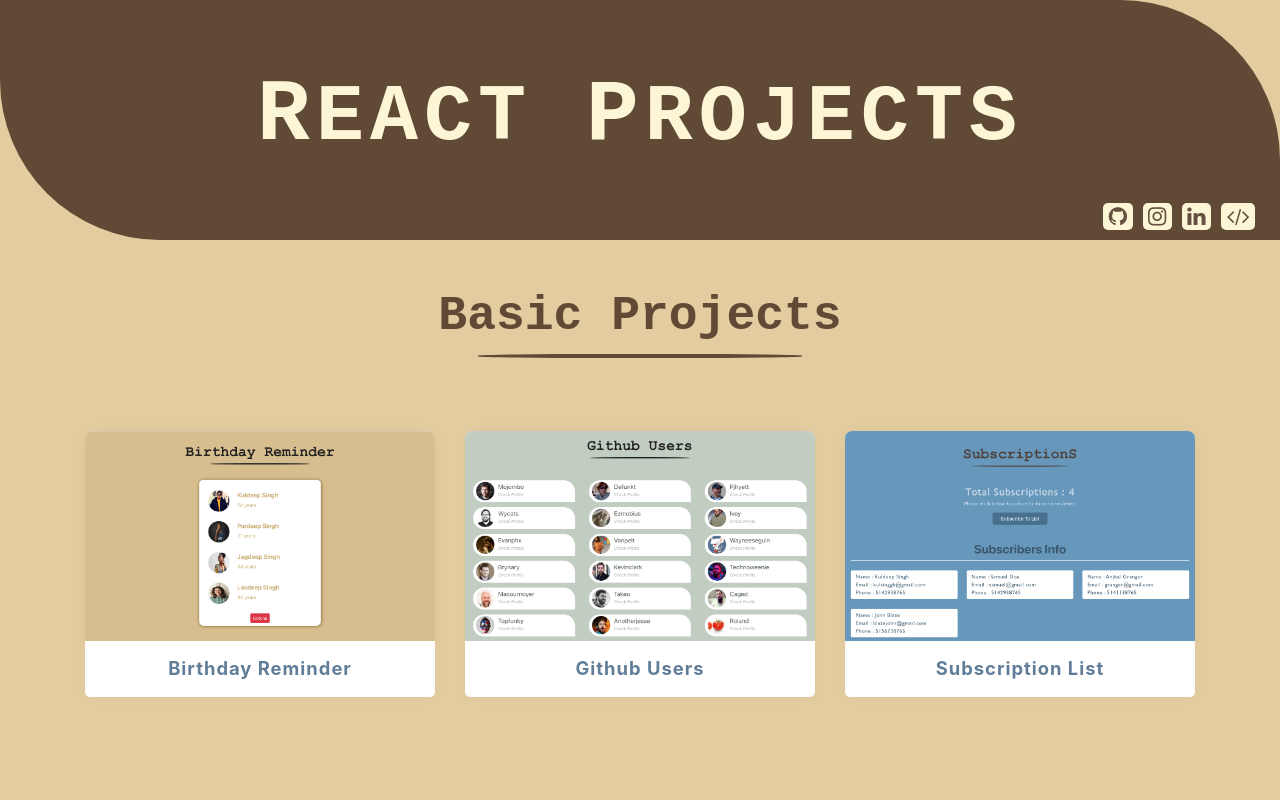
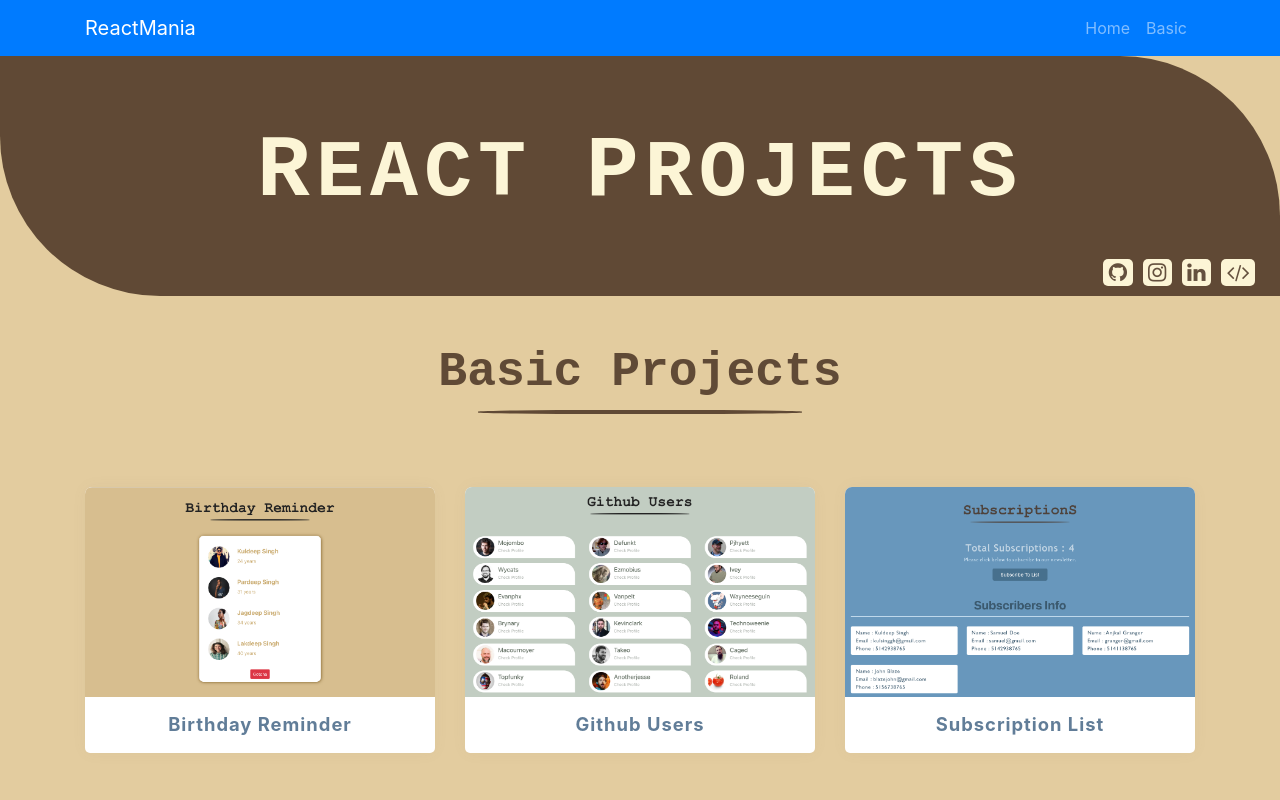
Before and after one commit to Gilpix/React-Projects, a React (Create React App) app: page / in a window 1280 px wide. Shown: the top 800 px of the page. Built offline with nearby package versions, Linux system fonts and the light colour scheme.

Commit message:
Navbar component imported in main app

```diff
--- a/src/App.js
+++ b/src/App.js
@@ -9,6 +9,7 @@ import { BrowserRouter as Router, Route, Switch } from "react-router-dom";
 import Home from "./components/Home";
 import GithubUsers from "./components/GithubUsers/User";
 import SubscriptionList from "./components/SubscriptionList/SubscriptionList";
+import Navbar from "./components/SharedComp/Navbar";
 
 
 import BirthdayReminder from "./components/BirthdayReminder/BirthdayReminder.js";
@@ -16,6 +17,8 @@ import BirthdayReminder from "./components/BirthdayReminder/BirthdayReminder.js"
 function App() {
   return (
     <div className="App">
+      <Navbar></Navbar>
+
       <Router>
         <Switch>
           <Route path="/" exact component={() => <Home />} />
```
